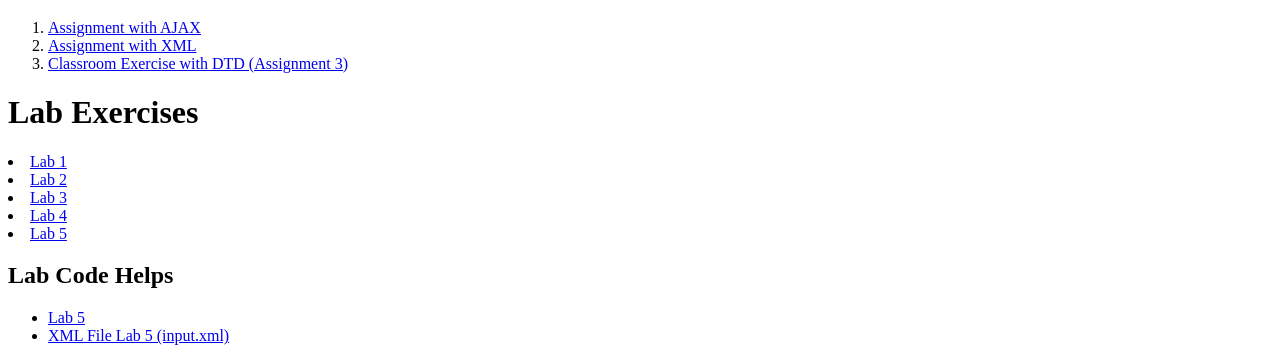
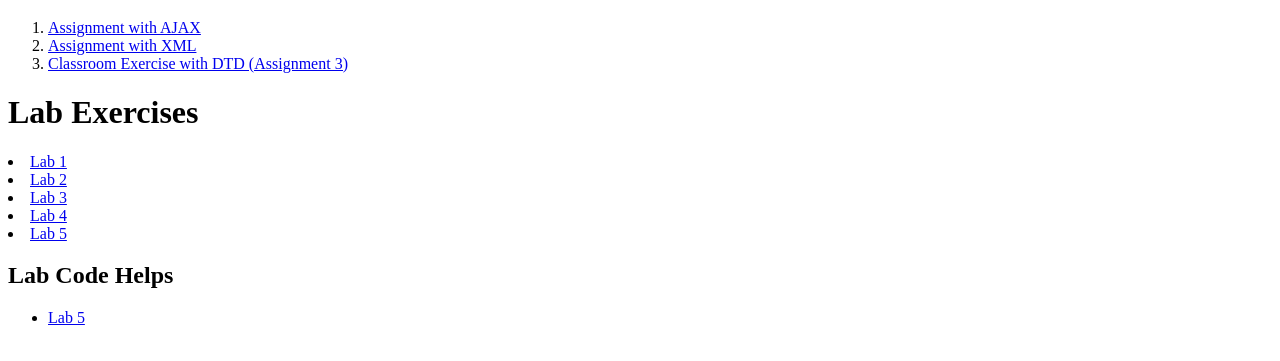
Before and after one commit to Gandaki-University/bit2021, a plain HTML site: page index_web2.html in a window 1280 px wide. Shown: the part 606-967 px from the top of the page. Drawn offline with Linux system fonts and the light colour scheme.

Commit message:
reorganizing code files

```diff
--- a/index_web2.html
+++ b/index_web2.html
@@ -65,7 +65,6 @@
         <h2>Lab Code Helps</h2>
         <ul>
           <li><a href="exercise_assets/RenderingFileContent.zip" target="_blank"> Lab 5</a></li>
-          <li><a href="exercise_assets/input.xml" target="_blank">XML File Lab 5 (input.xml)</a></li>
         </ul>
       </div>
 
```
